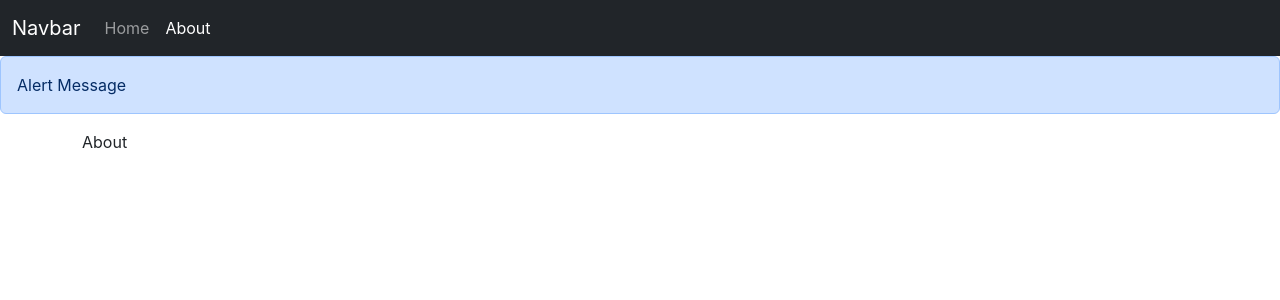
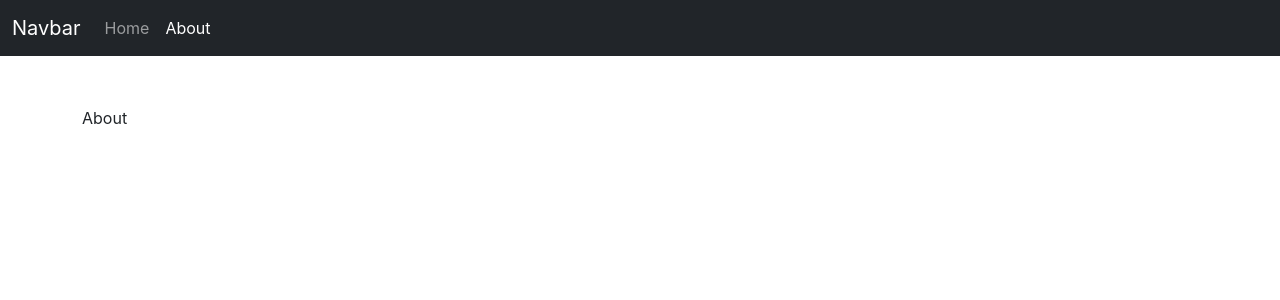
Before and after one commit to hinal369/inotebook-react, a React (Create React App) app: page /about in a window 1280 px wide. Shown: the top 300 px of the page. Built offline with nearby package versions, Linux system fonts and the light colour scheme.

Commit message:
Alert Context

```diff
--- a/src/App.js
+++ b/src/App.js
@@ -4,13 +4,15 @@ import About from "./components/About";
 import { Routes, Route } from "react-router";
 import NoteState from "./context/notes/NoteState";
 import Alert from "./components/Alert";
+import AlertState from "./context/alert/AlertState";
 
 const App = () => {
   return (
+    <AlertState>
       <NoteState>
         <div className="App">
           <NavBar />
-        <Alert message="Alert Message"/>
+          <Alert />
           <div className="container">
             <Routes>
               <Route path="/" element={<Home />} />
@@ -19,6 +21,7 @@ const App = () => {
           </div>
         </div>
       </NoteState>
+    </AlertState>
   );
 };
 
--- a/src/components/AddNote.js
+++ b/src/components/AddNote.js
@@ -63,7 +63,7 @@ const AddNote = () => {
               id="tag"
               name="tag"
               onChange={onChange}
-              value={note.title}
+              value={note.tag}
             />
           </div>
           <button type="submit" disabled={note.title.length <= 3 || note.description.length <= 3} className="btn btn-primary" onClick={handleClick}>
--- a/src/components/Alert.js
+++ b/src/components/Alert.js
@@ -1,13 +1,23 @@
-import React from "react";
+import { useContext } from "react";
+import alertContext from "../context/alert/alertContext";
 
-const Alert = ({ message }) => {
+const Alert = () => {
+  const context = useContext(alertContext);
+  const { alert } = context;
+
+  const capitalize = (word) => {
+    const lower = word.toLowerCase();
+    return lower.charAt(0).toUpperCase() + lower.slice(1);
+  };
   return (
-    <div>
-      <div className="alert alert-primary" role="alert">
-        {message}
-      </div>
+    <div style={{ "height": "50px"}}>
+      {alert && (
+        <div className={`alert alert-${alert.type}`} role="alert">
+          <strong>{capitalize(alert.type)}</strong>: {alert.message}
+        </div>
+      )}
     </div>
   );
-};
+}
 
-export default Alert;
+export default Alert
--- /dev/null
+++ b/src/context/alert/AlertState.js
@@ -0,0 +1,22 @@
+import React, { useState } from 'react'
+import AlertContext from "./alertContext";
+
+function AlertState(props) {
+  const [alert, setAlert] = useState(null);
+
+  const showAlert = (message, type) => {
+    setAlert({ message, type });
+    setTimeout(() => {
+      setAlert(null);
+    }, 1000);
+  }
+   return (
+    <AlertContext.Provider
+      value={{ alert, showAlert }}
+    >
+      {props.children}
+    </AlertContext.Provider>
+  );
+}
+
+export default AlertState
--- /dev/null
+++ b/src/context/alert/alertContext.js
@@ -0,0 +1,5 @@
+import { createContext } from "react";
+
+const alertContext = createContext();
+
+export default alertContext;
--- a/src/context/notes/NoteState.js
+++ b/src/context/notes/NoteState.js
@@ -1,12 +1,16 @@
-import { useState } from "react";
+import { useContext, useState } from "react";
 import NoteContext from "./noteContext";
 import Alert from "../../components/Alert";
+import alertContext from "../alert/alertContext";
 
 const NoteState = (props) => {
   const [notes, setNotes] = useState([]);
 
   const host = "http://localhost:5000";
   const authToken = `eyJhbGciOiJIUzI1NiIsInR5cCI6IkpXVCJ9.eyJ1c2VyIjp7ImlkIjoiNmE1MGU5YjFlNjY3NzMwNmVhZjYyN2FhIiwiZW1haWwiOiJoaW5hbEBnbWFpbC5jb20ifSwiaWF0IjoxNzg0MDIwOTgxfQ.UhhVTuC6rLI2HhDmqWliUx7k36D-g3K9LYpw_gT40qw`;
+
+  const context = useContext(alertContext);
+  const { showAlert } = context;
 
   //Get all notes
   const getAllNotes = async () => {
@@ -40,10 +44,10 @@ const NoteState = (props) => {
 
       const note = await response.json();
       setNotes(notes.concat(note));
-      <Alert message="Note Successfully Added!" />;
+      showAlert("Note added successfully!", "success");
     } catch (error) {
       console.log(error);
-      <Alert message="Something is wrong!" />;
+      showAlert("Something is wrong!", "danger");
     }
   };
 
@@ -60,6 +64,7 @@ const NoteState = (props) => {
     });
     const newNotes = notes.filter((note) => note._id !== id);
     setNotes(newNotes);
+    showAlert("Note deleted successfully!", "success");
   };
 
   // Edit a note
@@ -78,14 +83,15 @@ const NoteState = (props) => {
       });
 
       let newNotes = notes.map((note) => {
-        if(note._id === id) return { ...note, title, description, tag };
+        if (note._id === id) return { ...note, title, description, tag };
         return note;
       });
 
       setNotes(newNotes);
+      showAlert("Note updated successfully!", "success");
     } catch (error) {
       console.log(error);
-      <Alert message="Something is wrong!" />;
+      showAlert("Something is wrong!", "danger");
     }
   };
 
```
Lines whose indentation alone changed are shown as unchanged.
